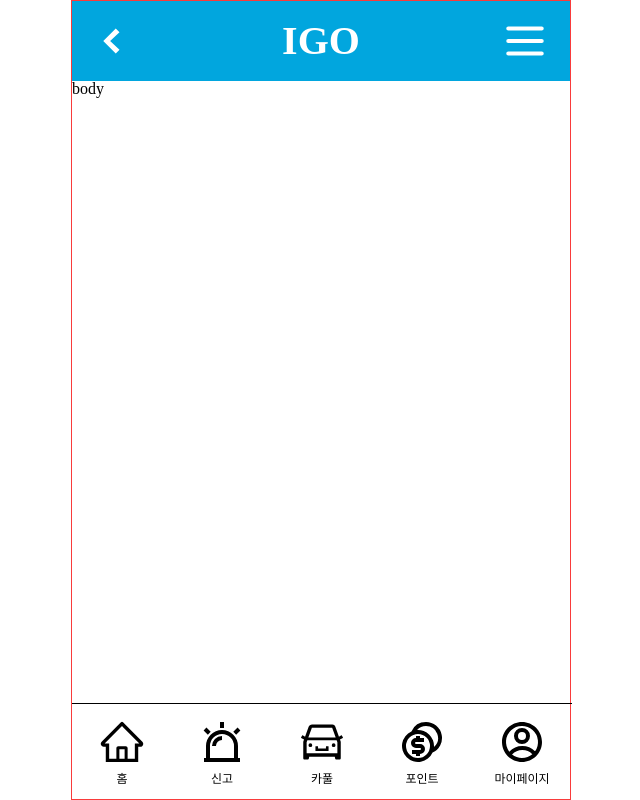
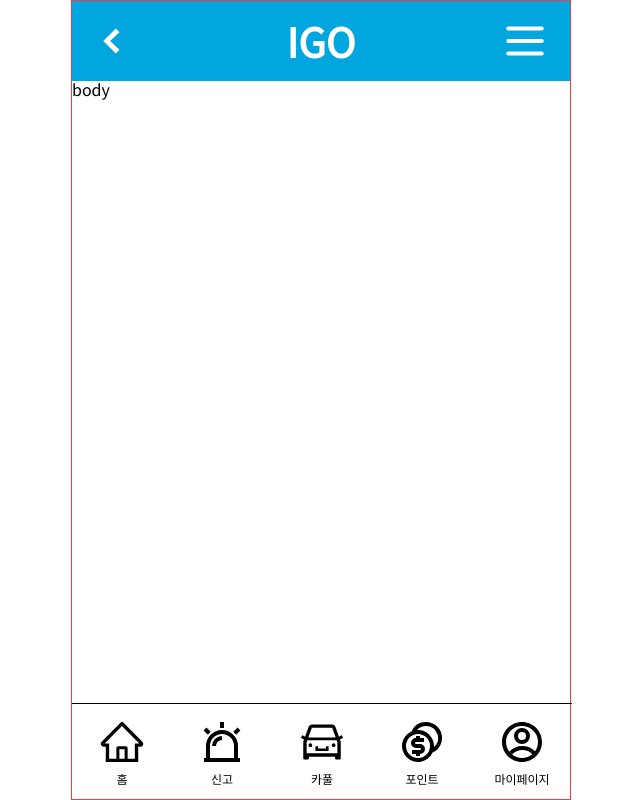
Before and after one commit to Hod0ri/2022-Capstone-IGO, a Next.js app in the folder Web Client/igo-web/: page / in a window 1280 px wide. Shown: the whole page, without its empty margins (319-959 px from the left). Built offline with nearby package versions, Linux system fonts and the light colour scheme.

Commit message:
[ Web ] Add @font-face Noto Sans KR , apply font-family Noto Sans KR

```diff
--- a/Web Client/igo-web/pages/_app.jsx
+++ b/Web Client/igo-web/pages/_app.jsx
@@ -1,11 +1,12 @@
 import { RecoilRoot } from "recoil";
 import { createGlobalStyle, ThemeProvider } from "styled-components";
 import reset from "styled-reset";
+const GlobalStyles = createGlobalStyle`
 
-const GlobalStyles = createGlobalStyle`
   ${reset}
 
-  * {
+  * ,body{
+    font-family: 'Noto Sans KR', sans-serif;
     box-sizing: border-box;
     outline: none;
   }
--- a/Web Client/igo-web/pages/_document.jsx
+++ b/Web Client/igo-web/pages/_document.jsx
@@ -1,11 +1,17 @@
 import Document, { Head, Html, Main, NextScript } from "next/document";
 import { ServerStyleSheet } from "styled-components";
-
 export default class MyDocument extends Document {
   render() {
     return (
       <Html lang="ko">
-        <Head></Head>
+        <Head>
+          <link rel="preconnect" href="https://fonts.googleapis.com" />
+          <link rel="preconnect" href="https://fonts.gstatic.com" crossOrigin />
+          <link
+            href="https://fonts.googleapis.com/css2?family=Noto+Sans+KR&display=swap"
+            rel="stylesheet"
+          />
+        </Head>
         <body>
           <Main />
           <NextScript />
```
